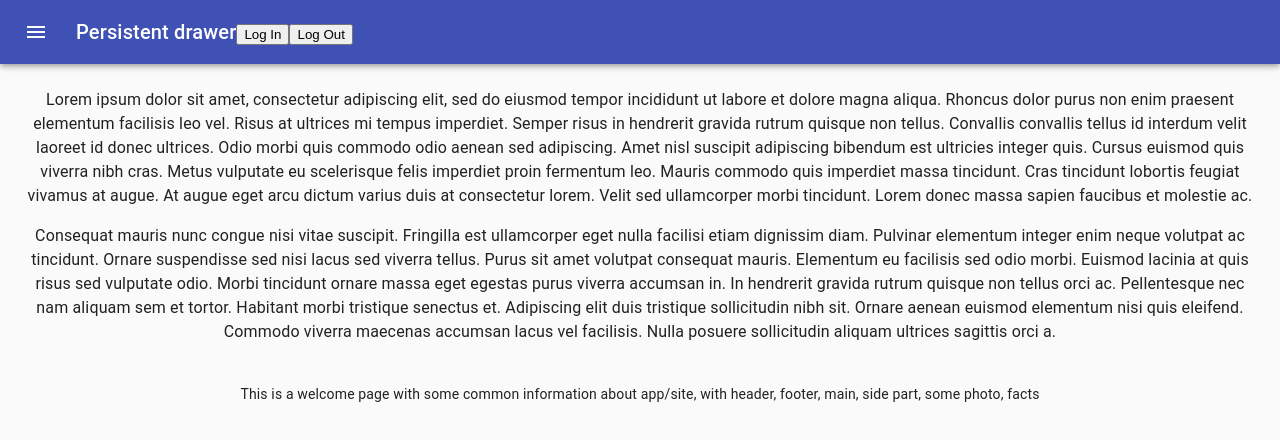
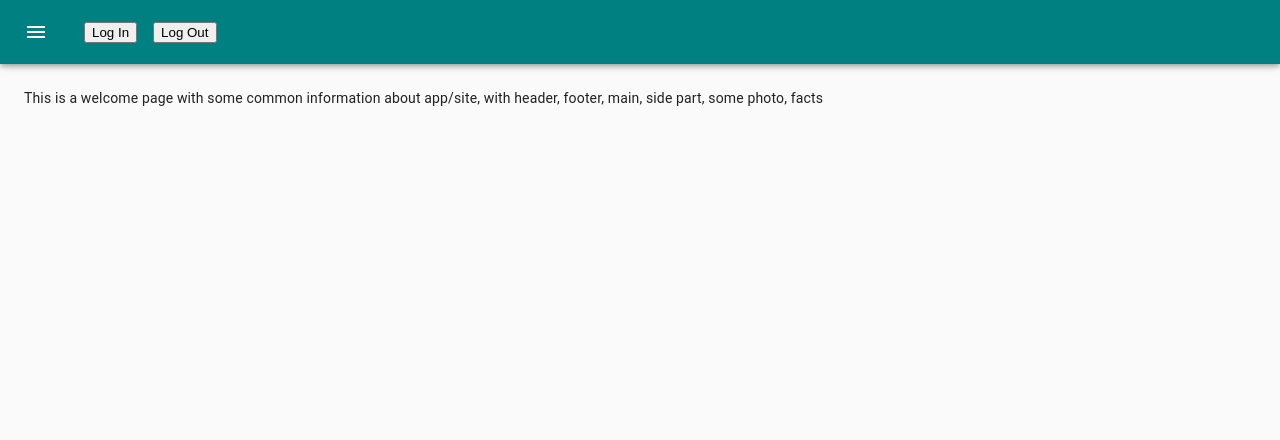
Before and after one commit to irynaborsuk/pet-documents, a React (Create React App) app: page / in a window 1280 px wide. Shown: the top 440 px of the page. Built offline with nearby package versions, Linux system fonts and the light colour scheme.

Commit message:
updated drawer menu

```diff
--- a/src/App.tsx
+++ b/src/App.tsx
@@ -1,17 +1,180 @@
 import React from 'react';
 import './App.css';
-import LoginButton from './components/LoginButton';
-import LogoutButton from './components/LogoutButton';
-import DrawerMenuLeft from './components/DrawerMenuLeft';
+import clsx from 'clsx';
+import { makeStyles, useTheme, Theme, createStyles } from '@material-ui/core/styles';
+import Drawer from '@material-ui/core/Drawer';
+import CssBaseline from '@material-ui/core/CssBaseline';
+import AppBar from '@material-ui/core/AppBar';
+import Toolbar from '@material-ui/core/Toolbar';
+import List from '@material-ui/core/List';
+import Typography from '@material-ui/core/Typography';
+import Divider from '@material-ui/core/Divider';
+import IconButton from '@material-ui/core/IconButton';
+import MenuIcon from '@material-ui/icons/Menu';
+import ChevronLeftIcon from '@material-ui/icons/ChevronLeft';
+import ChevronRightIcon from '@material-ui/icons/ChevronRight';
+import ListItem from '@material-ui/core/ListItem';
+import ListItemIcon from '@material-ui/core/ListItemIcon';
+import ListItemText from '@material-ui/core/ListItemText';
+import InboxIcon from '@material-ui/icons/MoveToInbox';
+import MailIcon from '@material-ui/icons/Mail';
+import WelcomePage from './components/WelcomePage';
+import { Button } from './components/UI/Button';
+import { useAuth0 } from '@auth0/auth0-react';
+
+const drawerWidth = 240;
+
+const useStyles = makeStyles((theme: Theme) =>
+    createStyles({
+        root: {
+            display: 'flex',
+        },
+        appBar: {
+            transition: theme.transitions.create(['margin', 'width'], {
+                easing: theme.transitions.easing.sharp,
+                duration: theme.transitions.duration.leavingScreen,
+            }),
+            backgroundColor: 'teal'
+        },
+        appBarShift: {
+            width: `calc(100% - ${drawerWidth}px)`,
+            marginLeft: drawerWidth,
+            transition: theme.transitions.create(['margin', 'width'], {
+                easing: theme.transitions.easing.easeOut,
+                duration: theme.transitions.duration.enteringScreen,
+            }),
+        },
+        menuButton: {
+            marginRight: theme.spacing(2),
+        },
+        hide: {
+            display: 'none',
+        },
+        drawer: {
+            width: drawerWidth,
+            flexShrink: 0,
+        },
+        drawerPaper: {
+            width: drawerWidth,
+        },
+        drawerHeader: {
+            display: 'flex',
+            alignItems: 'center',
+            padding: theme.spacing(0, 1),
+            // necessary for content to be below app bar
+            ...theme.mixins.toolbar,
+            justifyContent: 'flex-end',
+        },
+        content: {
+            flexGrow: 1,
+            padding: theme.spacing(3),
+            transition: theme.transitions.create('margin', {
+                easing: theme.transitions.easing.sharp,
+                duration: theme.transitions.duration.leavingScreen,
+            }),
+            marginLeft: -drawerWidth,
+        },
+        contentShift: {
+            transition: theme.transitions.create('margin', {
+                easing: theme.transitions.easing.easeOut,
+                duration: theme.transitions.duration.enteringScreen,
+            }),
+            marginLeft: 0,
+        },
+    }),
+);
 
 function App() {
-  return (
-    <div className="App">
-        <DrawerMenuLeft/>
+    const classes = useStyles();
+    const { loginWithRedirect } = useAuth0();
+    const { logout } = useAuth0();
+    const theme = useTheme();
+    const [open, setOpen] = React.useState(false);
 
-        This is a welcome page with some common information about app/site, with header, footer, main, side part, some photo, facts
-    </div>
-  );
+    const handleDrawerOpen = () => {
+        setOpen(true);
+    };
+
+    const handleDrawerClose = () => {
+        setOpen(false);
+    };
+
+    return (
+        <div className={classes.root}>
+            <CssBaseline />
+            <AppBar
+                position="fixed"
+                className={clsx(classes.appBar, {
+                    [classes.appBarShift]: open,
+                })}
+            >
+                <Toolbar>
+                    <IconButton
+                        color="inherit"
+                        aria-label="open drawer"
+                        onClick={handleDrawerOpen}
+                        edge="start"
+                        className={clsx(classes.menuButton, open && classes.hide)}
+                    >
+                        <MenuIcon />
+                    </IconButton>
+
+
+                        {/* TODO: LogIn and LogOut must replace each other in dependencies if user login ir not */}
+                        {/* TODO: just for now they both displayed - in the future oly one */}
+                        {/* TODO: add if statement */}
+                        {/* TODO: fix how this buttons works */}
+
+                        <Button
+                            onClick={() => loginWithRedirect()}
+                            name={'Log In'}
+                        />
+                        <Button
+                            name={'Log Out'}
+                            onClick={() => logout({ returnTo: window.location.origin })}
+                        />
+
+                </Toolbar>
+            </AppBar>
+            <Drawer
+                className={classes.drawer}
+                variant="persistent"
+                anchor="left"
+                open={open}
+                classes={{
+                    paper: classes.drawerPaper,
+                }}
+            >
+                <div className={classes.drawerHeader}>
+                    <IconButton onClick={handleDrawerClose}>
+
+                        {/* TODO: add here user/pet information (avatar, name, email */}
+                        {/* TODO: https://material.io/components/navigation-drawer */}
+
+                        {theme.direction === 'ltr' ? <ChevronLeftIcon /> : <ChevronRightIcon />}
+                    </IconButton>
+                </div>
+                <Divider />
+                <List>
+                    {['Inbox', 'Starred', 'Send email', 'Drafts'].map((text, index) => (
+                        <ListItem button key={text}>
+                            <ListItemIcon>{index % 2 === 0 ? <InboxIcon /> : <MailIcon />}</ListItemIcon>
+                            <ListItemText primary={text} />
+                        </ListItem>
+                    ))}
+                </List>
+            </Drawer>
+            <main
+                className={clsx(classes.content, {
+                    [classes.contentShift]: open,
+                })}
+            >
+                <div className={classes.drawerHeader} />
+
+                <WelcomePage/>
+            </main>
+        </div>
+    );
 }
 
 export default App;
--- a/src/components/DrawerMenuLeft.tsx
+++ b/src/components/DrawerMenuLeft.tsx
@@ -17,8 +17,6 @@
 import ListItemText from '@material-ui/core/ListItemText';
 import InboxIcon from '@material-ui/icons/MoveToInbox';
 import MailIcon from '@material-ui/icons/Mail';
-import LoginButton from './LoginButton';
-import LogoutButton from './LogoutButton';
 
 const drawerWidth = 240;
 
@@ -115,14 +113,6 @@
 					</IconButton>
 					<Typography variant="h6" noWrap>
 						Persistent drawer
-
-						{/* TODO: LogIn and LogOut must replace each other in dependencies if user login ir not */}
-						{/* TODO: just for now they both displayed - in the future oly one */}
-						{/* TODO: add if statement */}
-						{/* TODO: fix how this buttons works */}
-
-						<LoginButton/>
-						<LogoutButton/>
 					</Typography>
 				</Toolbar>
 			</AppBar>
--- a/src/components/LoginButton.tsx
+++ /dev/null
@@ -1,11 +0,0 @@
-import React from "react";
-import { useAuth0 } from "@auth0/auth0-react";
-
-const LoginButton = () => {
-	const { loginWithRedirect } = useAuth0();
-
-	{/* TODO: fix how this buttons works */}
-	return <button onClick={() => loginWithRedirect()}>Log In</button>;
-};
-
-export default LoginButton;
--- a/src/components/LogoutButton.tsx
+++ /dev/null
@@ -1,15 +0,0 @@
-import React from "react";
-import { useAuth0 } from "@auth0/auth0-react";
-
-const LogoutButton = () => {
-	const { logout } = useAuth0();
-
-	{/* TODO: fix how this buttons works */}
-	return (
-		<button onClick={() => logout({ returnTo: window.location.origin })}>
-			Log Out
-		</button>
-	);
-};
-
-export default LogoutButton;
--- /dev/null
+++ b/src/components/UI/Button.tsx
@@ -0,0 +1,37 @@
+import React from 'react';
+import { makeStyles, createStyles, Theme } from '@material-ui/core/styles';
+
+const useStyles = makeStyles((theme: Theme) =>
+	createStyles({
+		root: {
+			'& > *': {
+				margin: theme.spacing(1),
+			},
+		},
+	}),
+);
+
+type ButtonProps = {
+	name: string
+//	border: string;
+//	color: string;
+//	children?: React.ReactNode;
+//	height: string;
+	onClick: () => void;
+//	radius: string
+//	width: string;
+}
+
+export const Button: React.FC<ButtonProps> = ({name, onClick}) => {
+	const classes = useStyles();
+
+	return (
+		<div className={classes.root}>
+			<button
+				onClick={onClick}
+			>
+				{name}
+			</button>
+		</div>
+	);
+}
--- a/src/components/WelcomePage.tsx
+++ b/src/components/WelcomePage.tsx
@@ -3,7 +3,7 @@
 const WelcomePage = () => {
 	return (
 		<div>
-
+			This is a welcome page with some common information about app/site, with header, footer, main, side part, some photo, facts
 		</div>
 	);
 };
```
Also changed, not shown: src/components/Header.tsx (deleted, +0 -11 lines).
